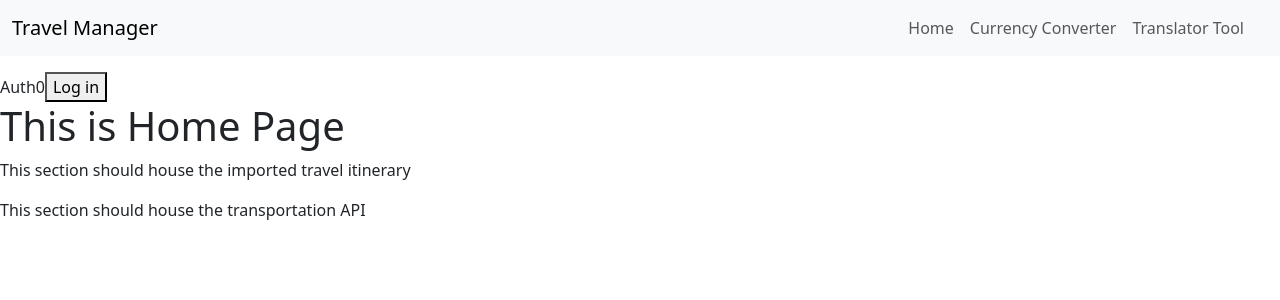
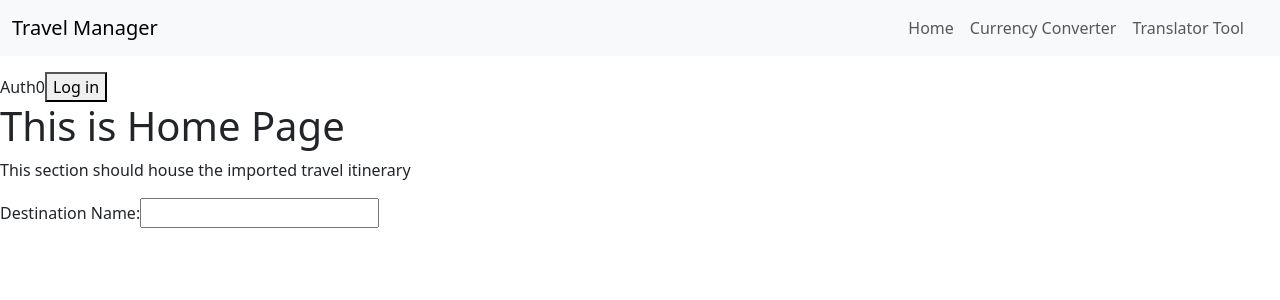
Before and after one commit to Code301Project-TechCityApps/travel-manager-frontend, a React (Vite) app: page / in a window 1280 px wide. Shown: the top 300 px of the page. Built offline with nearby package versions, Linux system fonts and the light colour scheme.

Commit message:
day 3 frontend data

```diff
--- a/frontend/src/App.jsx
+++ b/frontend/src/App.jsx
@@ -6,6 +6,7 @@ import Home from './components/Home'; // Ensure the import path is correct
 import OffcanvasNavbar from './components/OffcanvasNavbar';
 import 'bootstrap/dist/css/bootstrap.min.css';
 import Translator from './components/Translator';
+import Transportation from './components/Transportation';
 
 
 function App() {
@@ -20,6 +21,7 @@ function App() {
                 <Route path="/" element={<Home />} />
                 <Route path="/translator" element={<Translator />} />
                 <Route path="/currency" element={<CurrencyConverter />} />
+                <Route path="/transportation" element={<Transportation/>}/>
             </Routes>
         </Router>
     );
--- a/frontend/src/components/Home.jsx
+++ b/frontend/src/components/Home.jsx
@@ -1,11 +1,13 @@
 import React from 'react';
+import Transportation from './Transportation';
 
 function Home() {
     return (
         <>
         <h1>This is Home Page</h1>
         <p>This section should house the imported travel itinerary</p>
-        <p>This section should house the transportation API</p>
+        {/* <p>This section should house the transportation API</p> */}
+        <Transportation/>
         </>
 )}
 
--- /dev/null
+++ b/frontend/src/components/Transportation.jsx
@@ -0,0 +1,166 @@
+// import { useState } from "react";
+
+// function TransportationSearch() {
+//     // const [lat, setLat] = useState('');
+//     // const [lng, setLng] = useState('');
+//     const [name, setName] = useState('');
+//     const [transportationData, setTransportationData] = useState(null);
+//     const [error, setError] = useState(null);
+
+//     const handleSearch = async () => {
+//         try {
+//             const response = await fetch(`http://localhost:3000/api/transportation/traveldata?lat=${lat}&lng=${lng}&name=${name}`);
+//             if (!response.ok) {
+//                 throw new Error('Error fetching transportation data');
+//             }
+//             const data = await response.json();
+//             console.log(data)
+//             setTransportationData(data);
+//         } catch (error) {
+//             console.error(error);
+//             setError('Error fetching transportation data');
+//         }
+//     };
+
+//     return (
+//         <div>
+//           {/* <h2>Transportation Search</h2>
+//           <div>
+//             <label htmlFor="lat">Latitude:</label>
+//             <input
+//               type="text"
+//               id="lat"
+//               value={lat}
+//               onChange={(e) => setLat(e.target.value)}
+//             />
+//           </div>
+//           <div>
+//             <label htmlFor="lng">Longitude:</label>
+//             <input
+//               type="text"
+//               id="lng"
+//               value={lng}
+//               onChange={(e) => setLng(e.target.value)}
+//             />
+//           </div> */}
+//           <div>
+//             <label htmlFor="name">Destination Name:</label>
+//             <input
+//               type="text"
+//               id="name"
+//               value={name}
+//               onChange={(e) => setName(e.target.value)}
+//             />
+//           </div>
+//           <button onClick={handleSearch}>Search</button>
+
+//           {error && <div>Error: {error}</div>}
+
+//           {transportationData && (
+//             <div>
+//               <h3>Transportation Data</h3>
+//               <pre>{JSON.stringify(transportationData, null, 2)}</pre>
+//             </div>
+//           )}
+//         </div>
+//       );
+// }
+
+// export default TransportationSearch;
+
+
+import { useState, useEffect } from "react";
+
+const API_KEY = import.meta.env.VITE_LOCATION_IQ_KEY
+
+function TransportationSearch() {
+    const [name, setName] = useState('');
+    const [transportationData, setTransportationData] = useState(null);
+    const [error, setError] = useState(null);
+    const [coordinates, setCoordinates] = useState(null);
+    const [location, setLocation] = useState({});
+
+    async function getLocation() {
+
+
+        let url = `https://us1.locationiq.com/v1/search?key=${API_KEY}&q=${name}&format=json`;
+        let response = await fetch(url);
+        let jsonData = await response.json();
+        if (jsonData.error) {
+          setError("Check the spelling!");
+        } else {
+          let locationData = jsonData[0];
+          setLocation(locationData);
+          setError('');
+
+
+        if (locationData.lat && locationData.lon) {
+            try {
+                const response = await fetch(`http://localhost:3000/api/transportation/traveldata?lat=${locationData.lat}&lng=${locationData.lon}&name=${name}`);
+                if (!response.ok) {
+                    throw new Error('Error fetching transportation data');
+                }
+                const data = await response.json();
+                console.log(data)
+                setTransportationData(data);
+            }
+            catch (error) {
+              setError("Error fetching weather or movie data. Did you type the City correctly?");
+            }
+          }
+        }
+    }
+
+    // const handleSearch = async () => {
+    //     if (!coordinates) {
+    //         setError('Geolocation coordinates not available.');
+    //         return;
+    //     }
+    //     try {
+    //         const response = await fetch(`http://localhost:3000/api/transportation/traveldata?lat=${coordinates.lat}&lng=${coordinates.lng}&name=${name}`);
+    //         if (!response.ok) {
+    //             throw new Error('Error fetching transportation data');
+    //         }
+    //         const data = await response.json();
+    //         console.log(data)
+    //         setTransportationData(data);
+    //     } catch (error) {
+    //         console.error(error);
+    //         setError('Error fetching transportation data');
+    //     }
+    // };
+    function handleSubmit(e) {
+        e.preventDefault();
+        getLocation();
+      }
+
+    return (
+        <div>
+            <form onSubmit = {handleSubmit}>
+                <label htmlFor="name">Destination Name:</label>
+                <input
+                    type="text"
+                    id="name"
+                    value={name}
+                    onChange={(e) => setName(e.target.value)}
+                />
+            </form>
+
+            {error && <div>Error: {error}</div>}
+
+            {transportationData && (
+                <div>
+                    <h3>Transportation Data</h3>
+                    <img
+              src={`https://maps.locationiq.com/v3/staticmap?key=${API_KEY}&center=${location.lat},${location.lon}&size=500x440&zoom=10`}
+              className="card-img-top my-2"
+              alt="Location Map"
+            />
+                    <pre>{JSON.stringify(transportationData, null, 2)}</pre>
+                </div>
+            )}
+        </div>
+    );
+}
+
+export default TransportationSearch;
```
Also changed, not shown: 1 other file (tests, documents, lock files or other folders).
